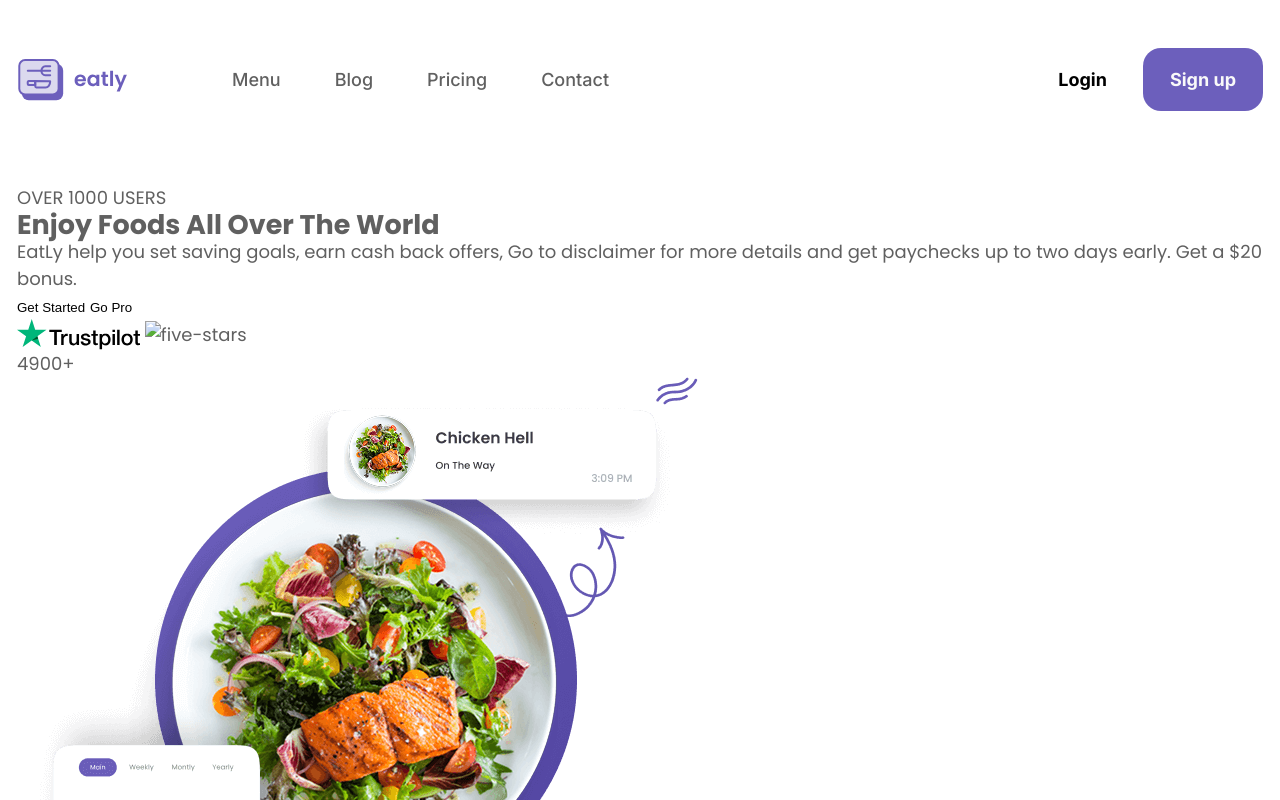
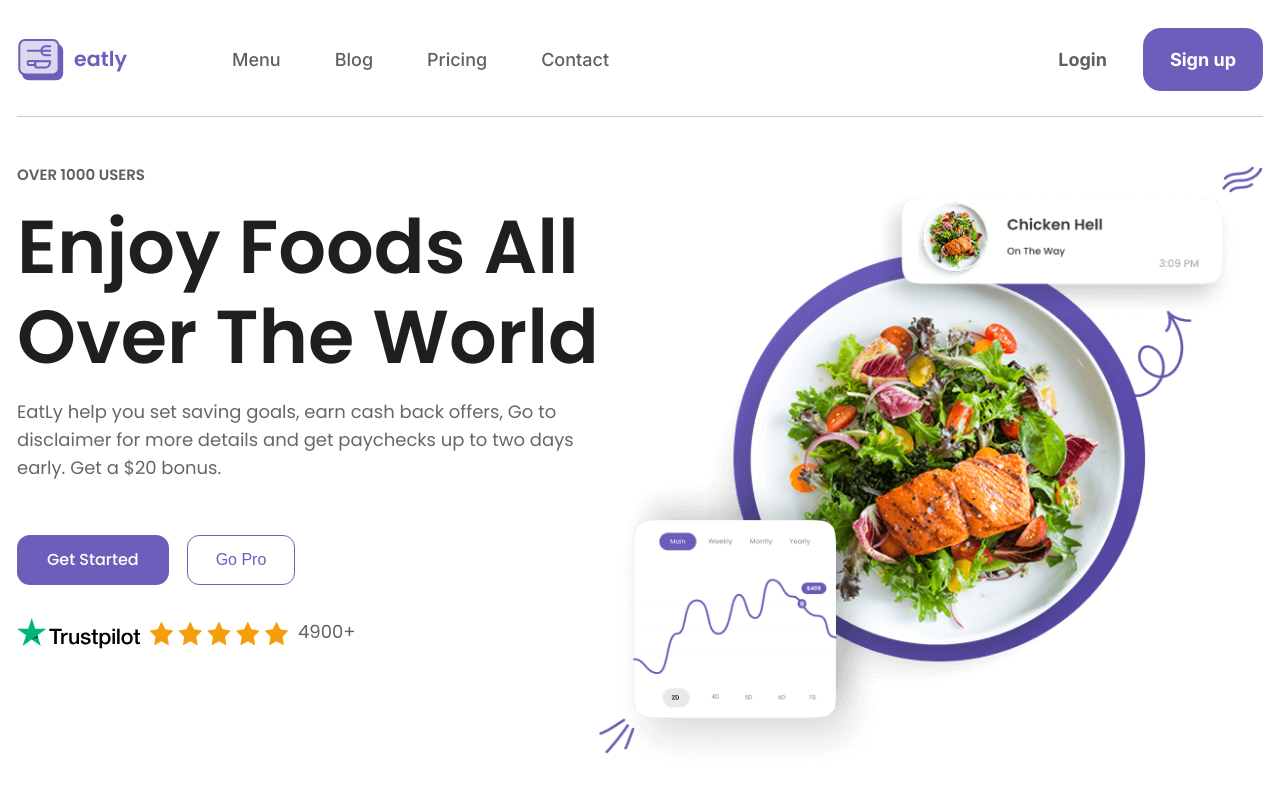
Before and after one commit to AushaL/Eatly-project, a website: page source/index.html in a window 1280 px wide. Shown: the top 800 px of the page. Drawn offline with Linux system fonts and the light colour scheme.

Commit message:
разметила хиру

```diff
--- a/source/index.html
+++ b/source/index.html
@@ -26,7 +26,7 @@
 
           <div class="header__controls">
             <button class="header__login-button">Login</button>
-            <button class="button header__button">Sign up</button>
+            <button class="header__sign-up-button">Sign up</button>
           </div>
         </nav>
       </div>
@@ -35,17 +35,19 @@
     <main>
       <section class="hero">
         <div class="container">
+          <div class="hero__container">
+            <div class="hero__column">
               <p class="hero__dec-description">OVER 1000 USERS</p>
               <h1 class="hero__title">Enjoy Foods All Over The World</h1>
               <p class="hero__description">
                 EatLy help you set saving goals, earn cash back offers, Go to
-            disclaimer for more details and get paychecks up to two days early.
-            Get a $20 bonus.
+                disclaimer for more details and get paychecks up to two days
+                early. Get a $20 bonus.
               </p>
 
               <div class="hero__buttons">
-            <button class="button hero__button">Get Started</button>
-            <button class="button-alt hero__button-alt">Go Pro</button>
+                <button class="hero__button">Get Started</button>
+                <button class="hero__button-alt">Go Pro</button>
               </div>
 
               <div class="hero__rating rating">
@@ -56,17 +58,18 @@
                 />
                 <img
                   class="rating__stars"
-              src="./img/hero/stars.png"
+                  src="./img/icons/stars.svg"
                   alt="five-stars"
                 />
                 <p class="rating__amount">4900+</p>
               </div>
-
+            </div>
             <img
               class="hero__photo"
               src="./img/hero/hero-photo.png"
               alt="hero-photo"
             />
+          </div>
         </div>
       </section>
 
--- a/source/sass/global.scss
+++ b/source/sass/global.scss
@@ -17,13 +17,20 @@
 $decor-font-family: "Manrope", sans-serif;
 $secondary-decor-font-family: "Quicksand", sans-serif;
 
+@mixin button {
+  font-family: $secondary-font-family;
+  color: $white-color;
+  background-color: $blue-color;
+  text-align: center;
+}
+
 // Body
 
 body {
   font-family: $main-font-family;
   font-size: 18px;
   font-weight: 400;
-  line-height: 27px;
+  line-height: 28px;
   color: $grey-color;
   max-width: 100%;
   min-height: 100%;
--- a/source/sass/header.scss
+++ b/source/sass/header.scss
@@ -1,10 +1,11 @@
 .header {
-  padding-top: 48px;
-  padding-bottom: 73px;
+  padding-top: 28px;
 
   &__nav {
     display: flex;
     align-items: center;
+    padding-bottom: 25px;
+    border-bottom: 1px solid #cbcbcb;
   }
 
   &__logo {
@@ -29,20 +30,24 @@
 
   &__controls {
     display: flex;
-    gap: 36px;
+    gap: 9px;
     margin-left: auto;
-
-    button {
-      font-family: $secondary-font-family;
-      font-weight: 700;
-      font-size: 18px;
-      line-height: 27px;
-    }
   }
 
-  &__button {
-    color: $background-color;
-    background-color: $blue-color;
+  &__login-button {
+    color: $grey-color;
+    font-family: $secondary-font-family;
+    font-weight: 700;
+    font-size: 18px;
+    line-height: 27px;
+    padding: 18px 27px;
+  }
+
+  &__sign-up-button {
+    @include button;
+    font-weight: 700;
+    font-size: 18px;
+    line-height: 27px;
     padding: 18px 27px;
     border-radius: 18px;
   }
--- /dev/null
+++ b/source/sass/hero.scss
@@ -0,0 +1,84 @@
+.hero {
+  padding-top: 49px;
+  padding-bottom: 85px;
+
+  &__container {
+    display: flex;
+  }
+
+  &__column {
+    width: 596px;
+    height: 492px;
+  }
+  &__dec-description {
+    font-weight: 600;
+    font-size: 15px;
+    line-height: 120%;
+    margin-bottom: 18px;
+  }
+
+  &__title {
+    font-weight: 600;
+    font-size: 75px;
+    line-height: 120%;
+    color: $black-color;
+    margin-bottom: 16px;
+  }
+
+  &__description {
+    color: $light-grey-color;
+    margin-bottom: 53px;
+  }
+
+  &__buttons {
+    display: flex;
+    gap: 18px;
+    margin-bottom: 33px;
+  }
+  &__button {
+    @include button;
+    font-family: $main-font-family;
+    font-weight: 500;
+    font-size: 16px;
+    line-height: 100%;
+    padding: 17px 30px;
+    border-radius: 13px;
+  }
+
+  &__button-alt {
+    color: $blue-color;
+    font-weight: 500;
+    font-size: 16px;
+    line-height: 100%;
+    padding: 16px 28px;
+    border: solid 1.5px;
+    border-color: $blue-color;
+    border-radius: 12px;
+  }
+
+  &__rating {
+    display: flex;
+    gap: 10px;
+
+    &__logo {
+      width: 123px;
+      height: 30px;
+    }
+
+    &__stars {
+      width: 96px;
+      height: 15px;
+    }
+    &__amount {
+      font-weight: 500;
+      font-size: 16px;
+      line-height: 24px;
+      color: $light-grey-color-2;
+    }
+  }
+
+  &__photo {
+    width: 680px;
+    height: 607px;
+  }
+}
--- a/source/sass/style.scss
+++ b/source/sass/style.scss
@@ -13,3 +13,7 @@
 // header
 
 @import "header.scss";
+
+// hero
+
+@import "hero.scss";
```
Also changed, not shown: source/css/style.css, 1 other file. Lines whose indentation alone changed are shown as unchanged.
